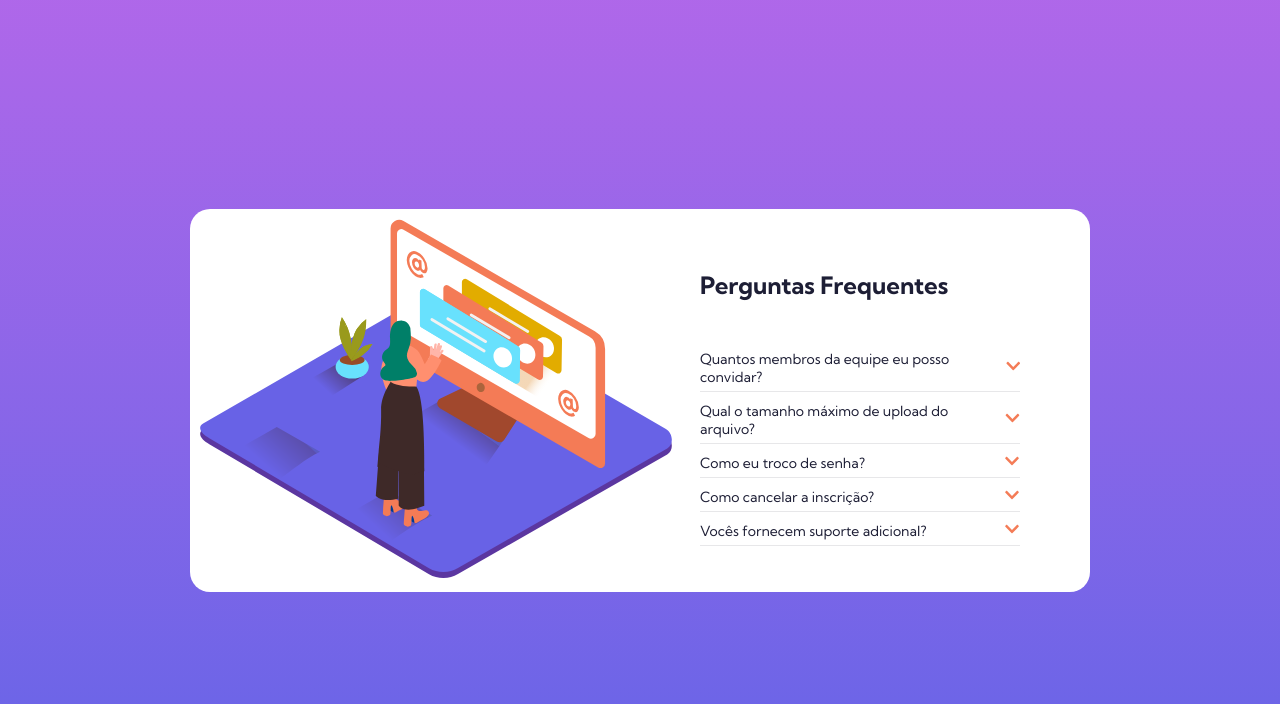
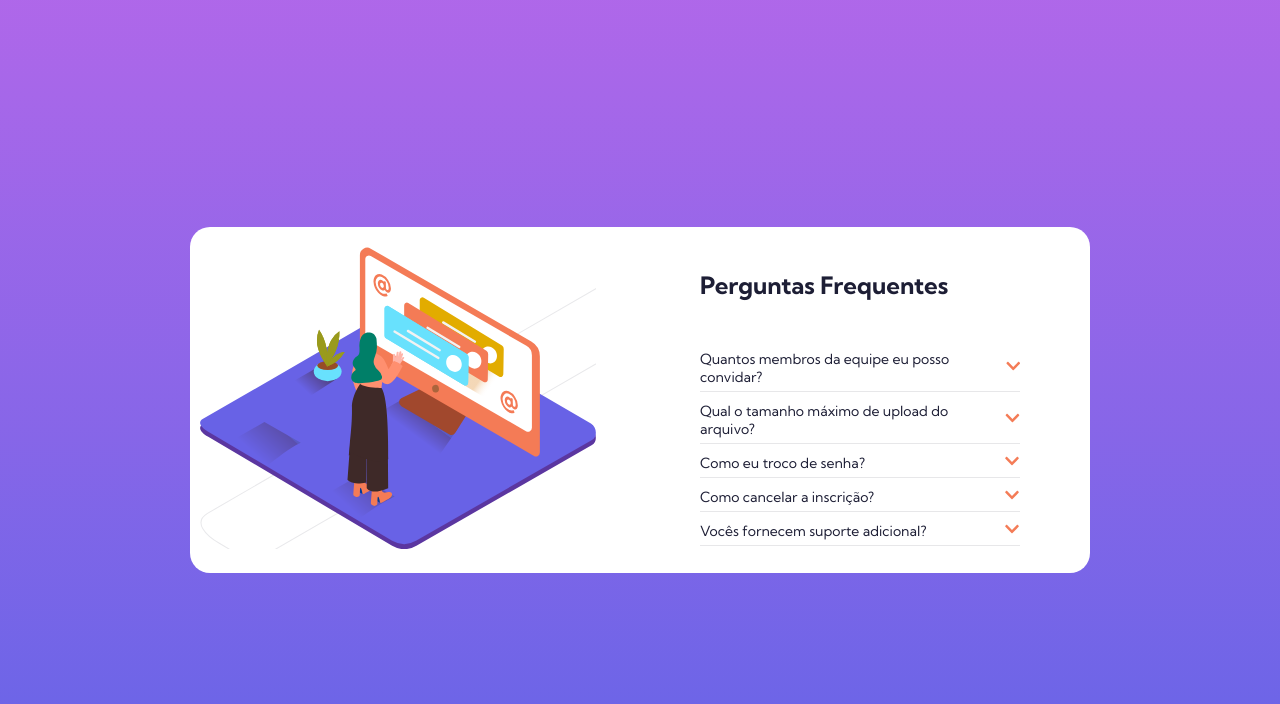
Before and after one commit to anacperdigao/Perguntas-Frequentes, a React (Create React App) app: page / in a window 1280 px wide. Shown: the top 704 px of the page. Built offline with nearby package versions, Linux system fonts and the light colour scheme.

Commit message:
Refactor: imagem como <img> e nao como component

```diff
--- a/src/App.css
+++ b/src/App.css
@@ -7,5 +7,12 @@
   height: 70%;
   background-color: white;
   border-radius: 20px;
-  padding: 10px 10px;
+  padding: 20px 10px;
+
 }
+
+.imagem-principal{
+  background-image: url('./images/bg-pattern-desktop.svg');
+  background-repeat: no-repeat;
+  width: 90%;
+}
--- a/src/App.js
+++ b/src/App.js
@@ -1,12 +1,14 @@
 import './App.css';
 import ContainerPerguntas from './Components/ContainerPerguntas';
-import {ReactComponent as WomanOnline} from './images/illustration-woman-online-desktop.svg';
+//import {ReactComponent as WomanOnline} from './images/illustration-woman-online-desktop.svg';
+import womanOnline from './images/illustration-woman-online-desktop.svg';
+
 
 function App() {
   return (
     <div className="App">
         <div className='container__imagens'>
-          <WomanOnline className='imagem-principal' />
+          <img src={womanOnline} alt='Mulher no computador' className='imagem-principal' />
         </div>
         <ContainerPerguntas />
     </div>
```
